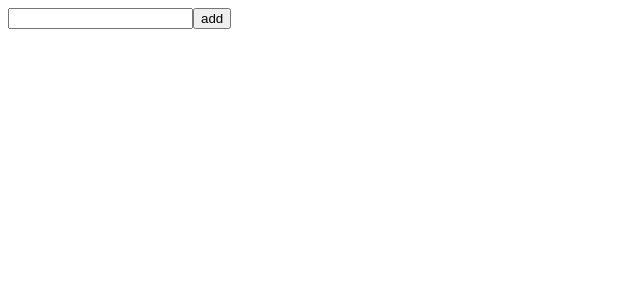
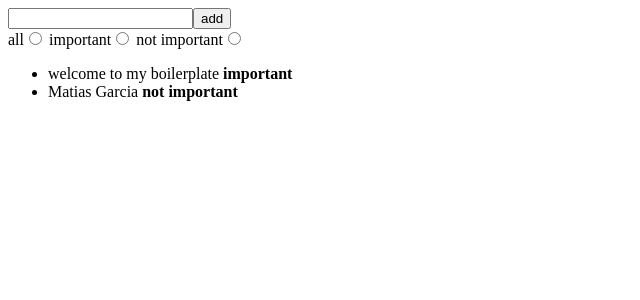
Before and after one commit to Matias-Garcia-dev/Redux-boilerplate, a React (Create React App) app: page / in a window 1280 px wide. Shown: the top 300 px of the page, without its empty margins (0-640 px from the left). Built offline with nearby package versions, Linux system fonts and the light colour scheme.

Commit message:
Update filter

```diff
--- a/src/App.js
+++ b/src/App.js
@@ -3,11 +3,36 @@ import { NewNote } from './components/NewNote';
 import { Note } from './components/Note';
 
 const App = ({ store }) => {
-  const state = useSelector((state) => state);
+  const state = useSelector((state) => state.notes);
+  const filterSelected = (value) => {
+    console.log(value);
+  };
 
   return (
     <div>
       <NewNote></NewNote>
+      <div>
+        all
+        <input
+          type='radio'
+          name='filter'
+          onChange={() => filterSelected('all')}
+        />
+        {'    '}
+        important
+        <input
+          type='radio'
+          name='filter'
+          onChange={() => filterSelected('important')}
+        />
+        {'   '}
+        not important
+        <input
+          type='radio'
+          name='filter'
+          onChange={() => filterSelected('not important')}
+        />
+      </div>
       <Note state={state}></Note>
     </div>
   );
--- a/src/components/NoteReducer.js
+++ b/src/components/NoteReducer.js
@@ -1,4 +1,17 @@
-export const noteReducer = (state = [], action) => {
+const intialState = [
+  {
+    content: 'welcome to my boilerplate',
+    important: true,
+    id: 1,
+  },
+  {
+    content: ' Matias Garcia',
+    important: false,
+    id: 2,
+  },
+];
+
+export const noteReducer = (state = intialState, action) => {
   switch (action.type) {
     case '@note/created':
       return [...state, action.payload];
--- /dev/null
+++ b/src/components/filterReducer.js
@@ -0,0 +1,4 @@
+export const filterReducer = (state = 'All', action) => {
+  console.log('action', action);
+  return state;
+};
--- a/src/index.js
+++ b/src/index.js
@@ -1,29 +1,16 @@
 import React from 'react';
 import ReactDOM from 'react-dom';
-import { createStore } from '@reduxjs/toolkit';
+import { combineReducers, createStore } from '@reduxjs/toolkit';
 import { noteReducer } from './components/NoteReducer';
 import { Provider } from 'react-redux';
 import App from './App';
+import { filterReducer } from './components/filterReducer';
 
-const store = createStore(noteReducer);
-
-/* store.dispatch({
-  type: '@note/created',
-  payload: {
-    content: 'testing redix in this app',
-    important: true,
-    id: 1,
-  },
+const reducer = combineReducers({
+  notes: noteReducer,
+  filter: filterReducer,
 });
-
-store.dispatch({
-  type: '@note/created',
-  payload: {
-    content: 'Test 2 ',
-    important: false,
-    id: 2,
-  },
-}); */
+const store = createStore(reducer);
 
 const renderApp = () => {
   ReactDOM.render(
```
